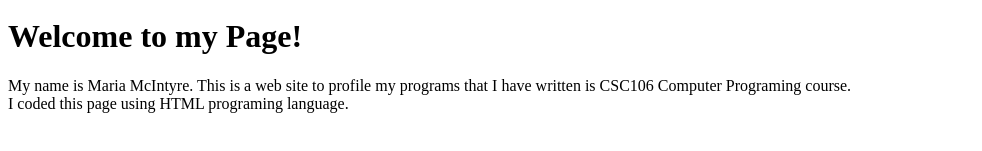
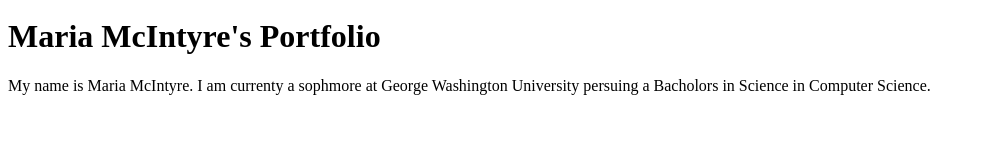
Before and after one commit to mmcintyre03/Cat_and_Mouse, a plain HTML site: page home.html in a window 1280 px wide. Shown: the part 59-210 px from the top of the page, without its empty margins (0-982 px from the left). Drawn offline with Linux system fonts and the light colour scheme.

Commit message:
Update home.html

```diff
--- a/home.html
+++ b/home.html
@@ -1,15 +1,16 @@
+
 <!DOCTYPE html>
 <html>
   <head>
     <meta charset = "utf-8">
-    <title> Maria's Javascripts Pages</title>
+    <title> Maria McIntyre Portfolio </title>
     <image src="Mybanner.jpg">
     </head>
     <body>
   <table>
     <thead>
       <tr>
-       <th> <a href="https://mmcintyre03.github.io/home.html"</a> <img src="Home.png"></th>
+       <th> <a href="https://mmcintyre03.github.io/index.html"</a> <img src="Home.png"></th>
 
         <th> <a href="https://mmcintyre03.github.io/projects.html"</a> <img src="Projects.png"></th>
 
@@ -19,9 +20,9 @@
       </thead>
       </table>
 
-    <h1>Welcome to my Page!</h1>
-    <p> My name is Maria McIntyre. This is a web site to profile my programs that I have written is CSC106 Computer Programing course. <br>
-      I coded this page using HTML programing language.</p>
+    <h1> Maria McIntyre's Portfolio </h1>
+    <p> My name is Maria McIntyre. I am currenty a sophmore at George Washington University persuing a Bacholors in Science in Computer Science.
+     </p>
 
     </body>
 
```
